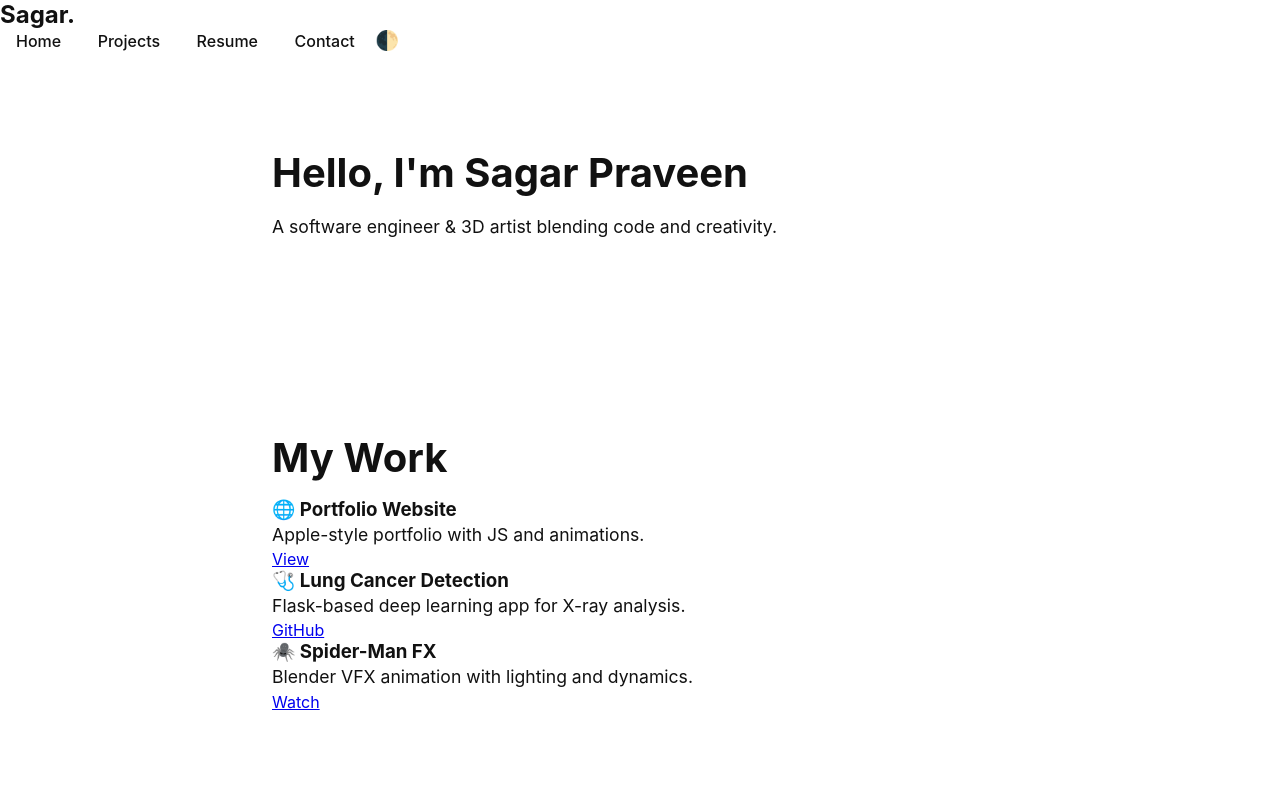
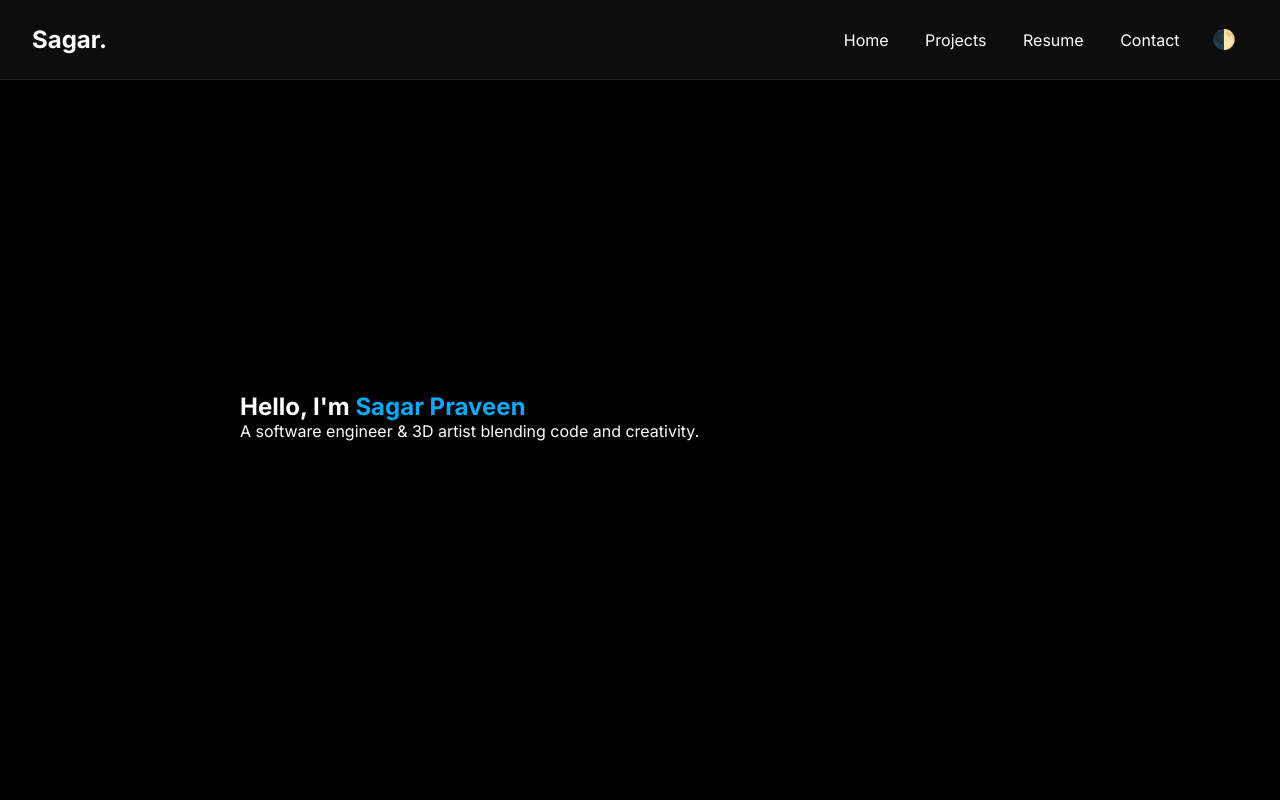
Before and after one commit to sagar00praveen/my-portfolio-project, a plain HTML site: page frontend/index.html in a window 1280 px wide. Shown: the top 800 px of the page. Drawn offline with Linux system fonts and the light colour scheme.

Commit message:
Update style.css

```diff
--- a/frontend/style.css
+++ b/frontend/style.css
@@ -1,144 +1,146 @@
+@import url('https://fonts.googleapis.com/css2?family=Inter:wght@400;700&display=swap');
+
 :root {
-  --bg: #ffffff;
-  --text: #111111;
-  --accent: #007aff;
+  --bg: #000;
+  --text: #fff;
+  --accent: #0af;
+  --glass: rgba(255, 255, 255, 0.05);
+  --border: rgba(255, 255, 255, 0.1);
 }
-
-[data-theme="dark"] {
-  --bg: #0e0e0e;
-  --text: #ffffff;
-  --accent: #66ccff;
+.light {
+  --bg: #fff;
+  --text: #111;
+  --accent: #0077ff;
+  --glass: rgba(0, 0, 0, 0.05);
+  --border: rgba(0, 0, 0, 0.1);
 }
 
 * {
-  box-sizing: border-box;
   margin: 0;
   padding: 0;
+  box-sizing: border-box;
 }
-
 body {
-  font-family: -apple-system, BlinkMacSystemFont, 'Segoe UI', sans-serif;
+  font-family: 'Inter', sans-serif;
   background: var(--bg);
   color: var(--text);
   scroll-behavior: smooth;
-  transition: background 0.4s, color 0.4s;
 }
-
-.navbar {
+header {
+  position: fixed;
+  top: 0;
+  width: 100%;
+  background: var(--glass);
+  backdrop-filter: blur(12px);
+  padding: 1rem 2rem;
   display: flex;
   justify-content: space-between;
   align-items: center;
-  padding: 1.5rem 2rem;
-  position: sticky;
-  top: 0;
-  background: var(--bg);
-  z-index: 999;
+  z-index: 1000;
+  border-bottom: 1px solid var(--border);
 }
-
 .logo {
   font-size: 1.5rem;
   font-weight: bold;
 }
-
-.logo span {
-  color: var(--accent);
-}
-
 nav a {
   margin: 0 1rem;
   text-decoration: none;
   color: var(--text);
   font-weight: 500;
-  transition: color 0.3s;
 }
-
 nav a:hover {
   color: var(--accent);
 }
-
-nav button {
+#themeToggle {
   background: none;
   border: none;
   font-size: 1.2rem;
   cursor: pointer;
+  color: var(--text);
 }
 
 .section {
-  padding: 6rem 2rem;
+  min-height: 100vh;
+  padding: 6rem 2rem 4rem;
+  display: flex;
+  align-items: center;
+  justify-content: center;
+}
+.content {
   max-width: 800px;
-  margin: auto;
-  animation: fadeIn 1s ease-out;
+  width: 100%;
 }
-
-h1, h2 {
-  font-size: 2.5rem;
-  margin-bottom: 1rem;
+h1 span {
+  color: var(--accent);
 }
-
-p {
-  font-size: 1.1rem;
-  line-height: 1.6;
+h2 {
+  margin-bottom: 1.5rem;
+  font-size: 2rem;
 }
-
-.project {
-  margin-top: 2rem;
-  border-left: 4px solid var(--accent);
-  padding-left: 1rem;
-  transition: transform 0.2s ease;
+.card {
+  background: var(--glass);
+  padding: 1.5rem;
+  margin: 1rem 0;
+  border-radius: 12px;
+  border: 1px solid var(--border);
 }
-
-.project:hover {
-  transform: translateY(-5px);
+.card a {
+  color: var(--accent);
+  font-weight: bold;
 }
 
 form {
   display: flex;
   flex-direction: column;
   gap: 1rem;
-  margin-top: 2rem;
+}
+input, textarea {
+  padding: 0.75rem;
+  border: 1px solid var(--border);
+  border-radius: 8px;
+  background: var(--glass);
+  color: var(--text);
+}
+button {
+  background: var(--accent);
+  color: #fff;
+  padding: 0.75rem;
+  border-radius: 8px;
+  border: none;
+  cursor: pointer;
+}
+.feedback {
+  margin-top: 1rem;
+  font-weight: 600;
+}
+footer {
+  text-align: center;
+  padding: 1rem;
+  font-size: 0.9rem;
+  border-top: 1px solid var(--border);
 }
 
-input, textarea {
-  padding: 0.8rem;
-  font-size: 1rem;
-  border: 1px solid #ccc;
-  border-radius: 8px;
-  background: var(--bg);
-  color: var(--text);
+/* Animations */
+.fade-in {
+  opacity: 0;
+  transform: translateY(30px);
+  animation: fadeIn 1.2s forwards;
 }
-
-button[type="submit"] {
-  background: var(--accent);
-  color: #fff;
-  border: none;
-  padding: 0.8rem;
-  font-size: 1rem;
-  border-radius: 8px;
-  cursor: pointer;
-  transition: background 0.3s;
-}
-
-button[type="submit"]:hover {
-  background: #005ecb;
-}
-
-#formStatus {
-  font-weight: bold;
-  margin-top: 0.5rem;
-}
-
-footer {
-  text-align: center;
-  padding: 2rem;
-  font-size: 0.9rem;
+.fade-up {
+  opacity: 0;
+  transform: translateY(60px);
+  animation: fadeUp 1.5s forwards;
 }
 @keyframes fadeIn {
-  from {
-    opacity: 0;
-    transform: translateY(30px);
-  }
   to {
     opacity: 1;
-    transform: translateY(0);
+    transform: none;
   }
 }
+@keyframes fadeUp {
+  to {
+    opacity: 1;
+    transform: none;
+  }
+}
```
